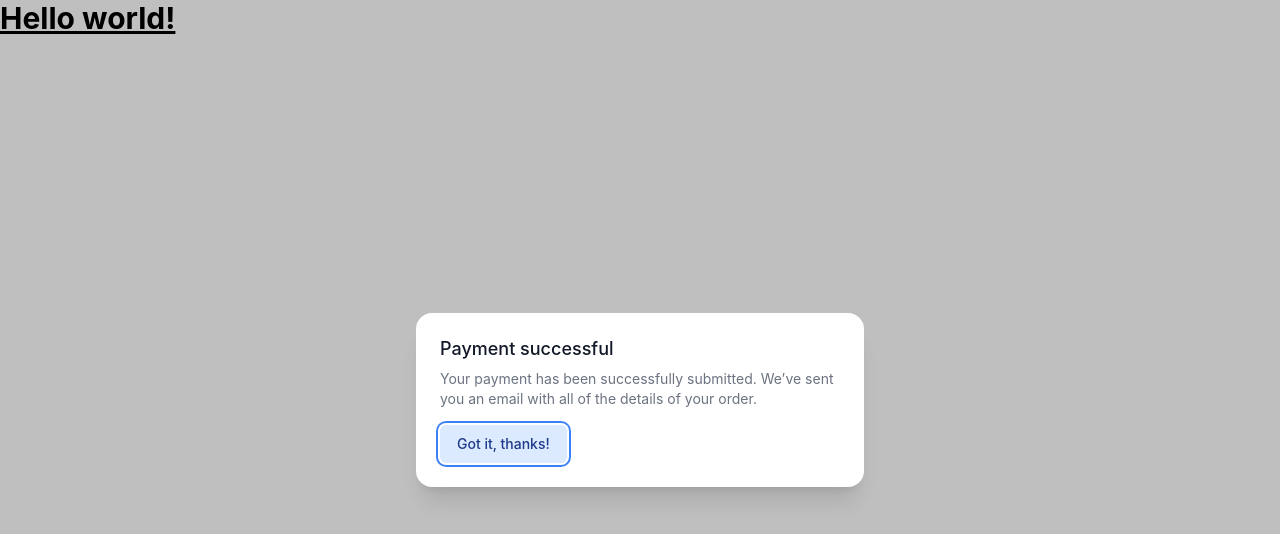
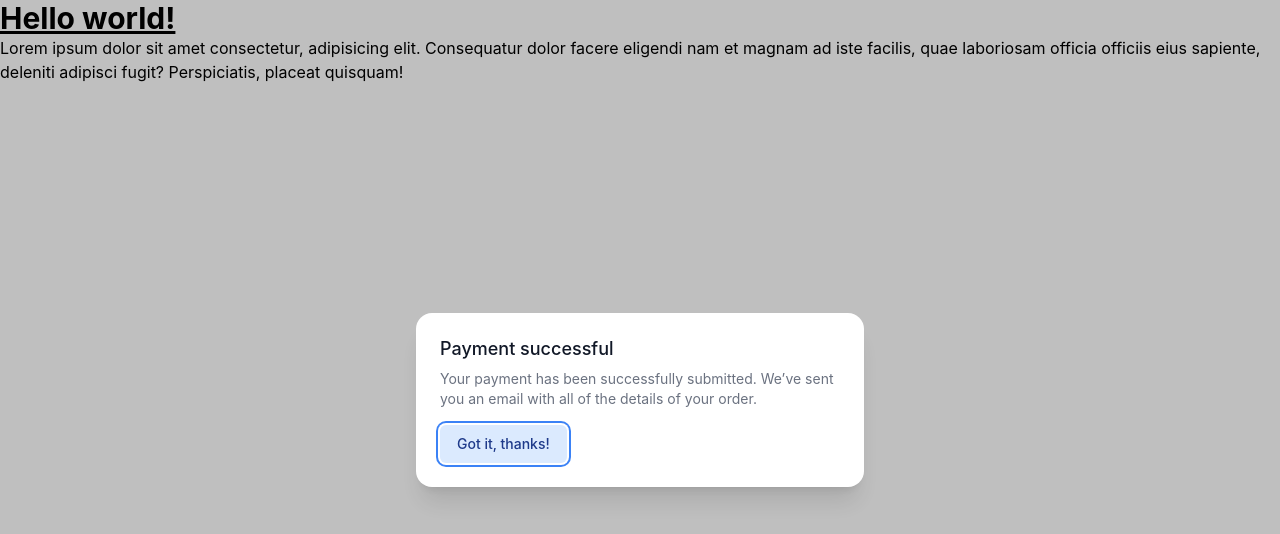
Before and after one commit to AntonScherba/habit-tracker, a React (Create React App) app: page / in a window 1280 px wide. Shown: the top 534 px of the page. Built offline with nearby package versions, Linux system fonts and the light colour scheme.

Commit message:
added lint-staged

```diff
--- a/package.json
+++ b/package.json
@@ -25,8 +25,7 @@
     "prepare": "husky install"
   },
   "lint-staged": {
-    "*.{js,jsx,ts,tsx,md,html,css}": "prettier --write",
-    "*.{js,jsx,ts,txs}": "eslint"
+    "*.{js,jsx,ts,tsx,md,html,css}": ["eslint", "prettier --write"]
   },
   "browserslist": {
     "production": [
--- a/src/App.tsx
+++ b/src/App.tsx
@@ -3,10 +3,16 @@ import './App.css';
 import Dialog from './Dialog';
 
 function App() {
+  const a = 0;
+
   return (
     <div>
       <h1 className="text-3xl font-bold underline">Hello world!</h1>
       <Dialog></Dialog>
+      Lorem ipsum dolor sit amet consectetur, adipisicing elit. Consequatur
+      dolor facere eligendi nam et magnam ad iste facilis, quae laboriosam
+      officia officiis eius sapiente, deleniti adipisci fugit? Perspiciatis,
+      placeat quisquam!
     </div>
   );
 }
```
Also changed, not shown: .eslintrc.json.
